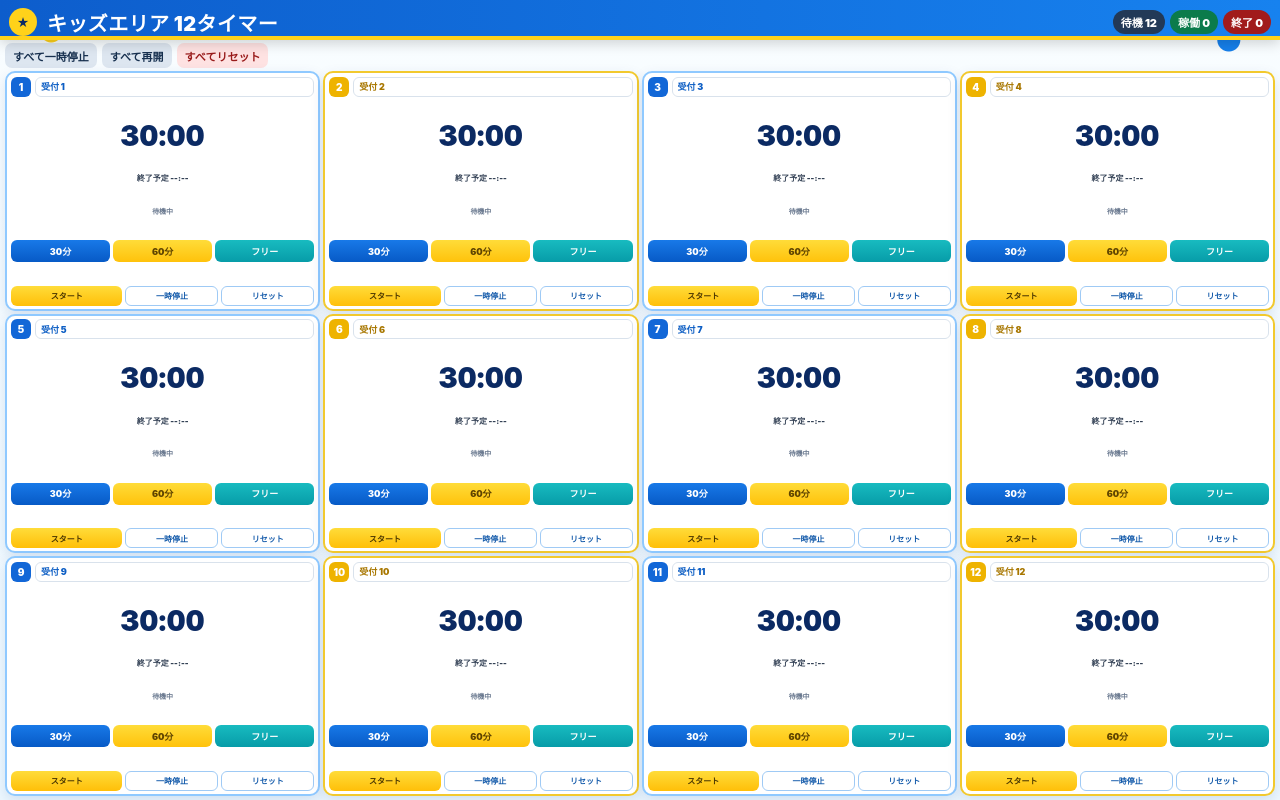
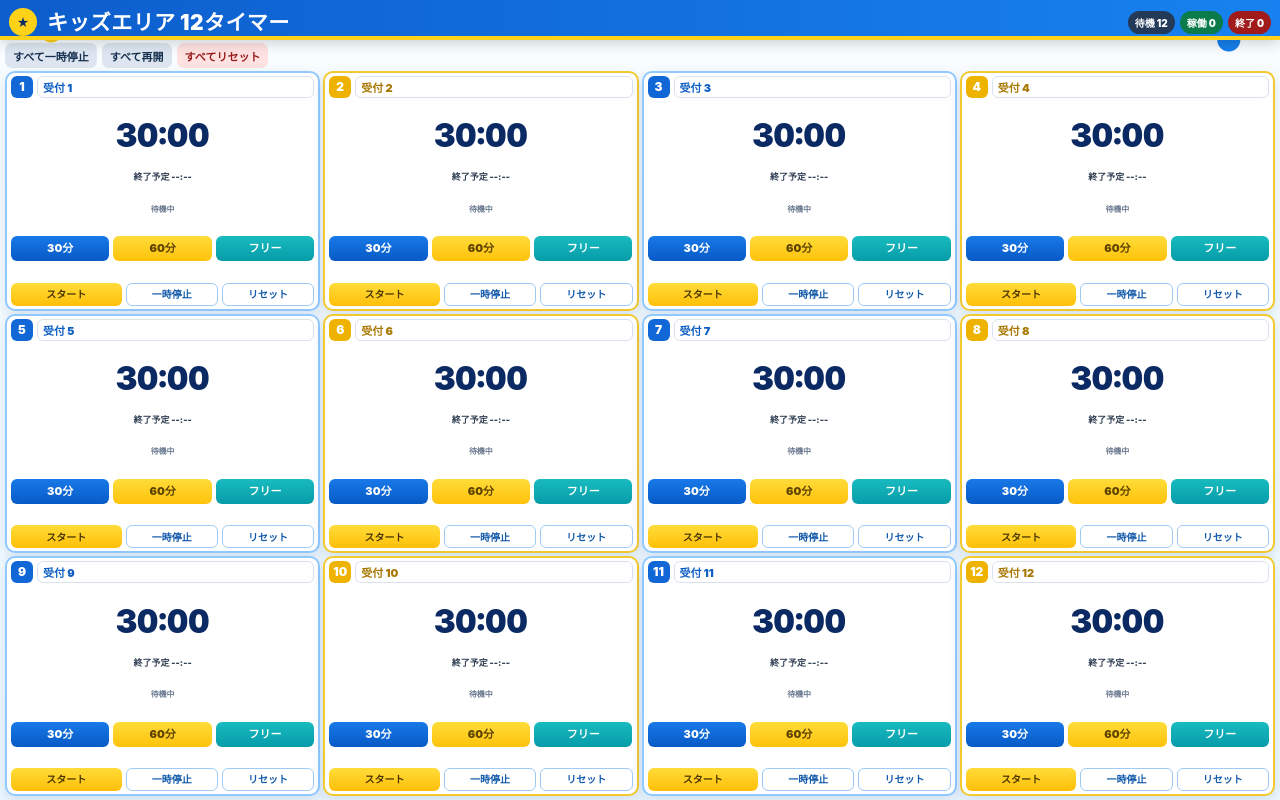
Before and after one commit to kokosaikooo1996-cyber/-12timer, a plain HTML site: page index.html in a window 1280 px wide. Drawn offline with Linux system fonts and the light colour scheme.

Commit message:
Add files via upload

```diff
--- a/index.html
+++ b/index.html
@@ -474,6 +474,189 @@ header{
 }
 </style>
 
+
+<style id="readable-balanced">
+/* 文字を大きくしつつ、各タイマーカード内に必ず収める最終調整 */
+@media (min-width:900px) and (orientation:landscape){
+
+  h1{
+    font-size:24px!important;
+    line-height:1!important;
+  }
+
+  .badge{
+    font-size:12px!important;
+    padding:5px 9px!important;
+  }
+
+  .topbar button{
+    font-size:13px!important;
+    font-weight:1000!important;
+  }
+
+  .card-head{
+    height:26px!important;
+    min-height:26px!important;
+  }
+
+  .num{
+    width:26px!important;
+    height:26px!important;
+    flex:0 0 26px!important;
+    font-size:14px!important;
+    line-height:26px!important;
+  }
+
+  .name{
+    height:26px!important;
+    min-height:26px!important;
+    font-size:13px!important;
+    line-height:1!important;
+    padding:3px 6px!important;
+  }
+
+  .clock{
+    font-size:clamp(34px,4.4vh,46px)!important;
+    line-height:.95!important;
+    margin:2px 0 1px!important;
+    letter-spacing:0!important;
+  }
+
+  .endtime{
+    font-size:12px!important;
+    line-height:13px!important;
+    min-height:13px!important;
+    white-space:nowrap!important;
+    overflow:hidden!important;
+    text-overflow:ellipsis!important;
+  }
+
+  .status{
+    font-size:11px!important;
+    line-height:12px!important;
+    min-height:12px!important;
+    margin:0!important;
+    white-space:nowrap!important;
+    overflow:hidden!important;
+    text-overflow:ellipsis!important;
+  }
+
+  .primary-presets{
+    height:31px!important;
+    min-height:31px!important;
+    gap:4px!important;
+  }
+
+  .primary-presets button{
+    height:31px!important;
+    min-height:31px!important;
+    font-size:13px!important;
+    line-height:1!important;
+    padding:3px 2px!important;
+  }
+
+  .actions{
+    height:29px!important;
+    min-height:29px!important;
+    gap:4px!important;
+  }
+
+  .actions button{
+    height:29px!important;
+    min-height:29px!important;
+    font-size:12px!important;
+    line-height:1!important;
+    padding:3px 2px!important;
+  }
+
+  .stopalarm{
+    height:24px!important;
+    min-height:24px!important;
+    font-size:10px!important;
+  }
+}
+
+/* 1366×768や高さが低いモニターでも12個すべて収まる */
+@media (min-width:900px) and (orientation:landscape) and (max-height:800px){
+
+  h1{font-size:21px!important}
+  .badge{font-size:10px!important;padding:4px 7px!important}
+  .topbar button{font-size:11px!important}
+
+  .card-head{
+    height:22px!important;
+    min-height:22px!important;
+  }
+
+  .num{
+    width:22px!important;
+    height:22px!important;
+    flex-basis:22px!important;
+    font-size:12px!important;
+    line-height:22px!important;
+  }
+
+  .name{
+    height:22px!important;
+    min-height:22px!important;
+    font-size:11px!important;
+    padding:2px 5px!important;
+  }
+
+  .clock{
+    font-size:clamp(28px,4.1vh,34px)!important;
+    line-height:.93!important;
+  }
+
+  .endtime{
+    font-size:9px!important;
+    line-height:10px!important;
+    min-height:10px!important;
+  }
+
+  .status{
+    font-size:8px!important;
+    line-height:9px!important;
+    min-height:9px!important;
+  }
+
+  .primary-presets{
+    height:25px!important;
+    min-height:25px!important;
+  }
+
+  .primary-presets button{
+    height:25px!important;
+    min-height:25px!important;
+    font-size:11px!important;
+  }
+
+  .actions{
+    height:23px!important;
+    min-height:23px!important;
+  }
+
+  .actions button{
+    height:23px!important;
+    min-height:23px!important;
+    font-size:10px!important;
+  }
+}
+
+/* 横幅が狭めの横画面でフリータイム文字がはみ出さないように */
+@media (min-width:900px) and (orientation:landscape) and (max-width:1200px){
+  .primary-presets button{
+    font-size:10px!important;
+  }
+  .name{
+    font-size:10px!important;
+  }
+  .clock{
+    font-size:clamp(26px,4vh,32px)!important;
+  }
+}
+</style>
+
 </head>
 <body>
 <noscript><div class="noscript">このタイマーはJavaScriptを使用します。ファイルのプレビュー画面ではなく、SafariでWeb公開したURLを開いてください。</div></noscript>
```
Also changed, not shown: 1 other file.
